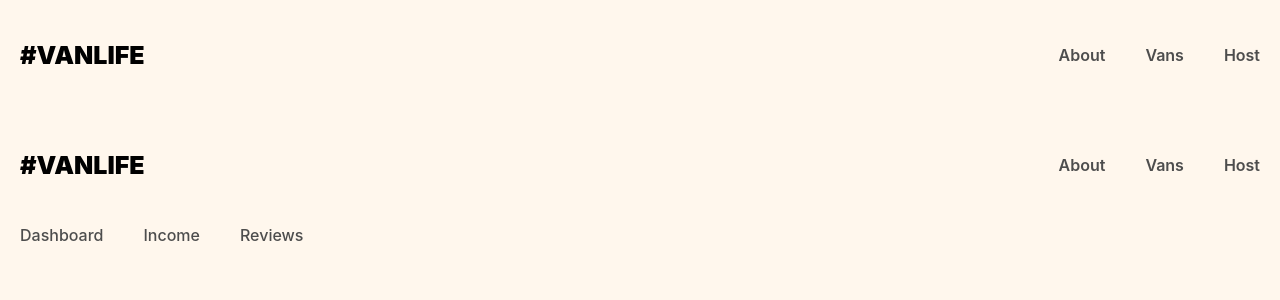
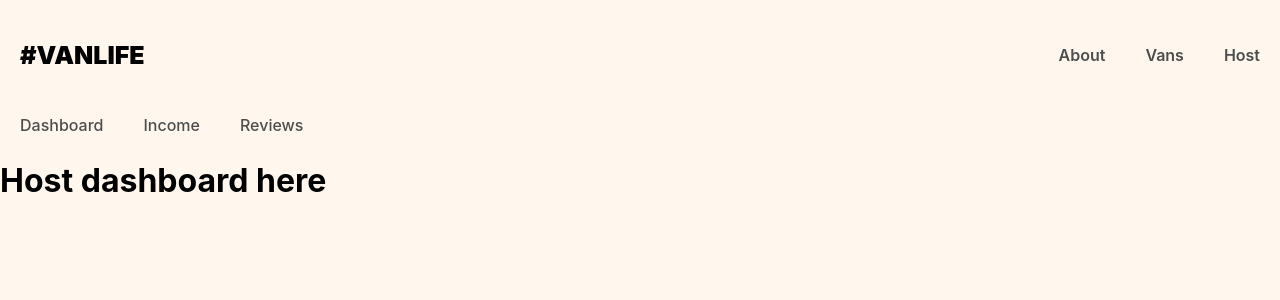
Before and after one commit to BlueElyas/react-router-6-project, a React (Vite) app: page /host in a window 1280 px wide. Shown: the top 300 px of the page. Built offline with nearby package versions, Linux system fonts and the light colour scheme; what miragejs would draw is missing.

Commit message:
add relative routing and index to app component

```diff
--- a/src/App.jsx
+++ b/src/App.jsx
@@ -15,15 +15,16 @@
   return (
     <BrowserRouter>
       <Routes>
-        <Route element={<Layout />}>
-          <Route path="/" element={<Home />} />
-          <Route path="/about" element={<About />} />
-          <Route path="/Vans" element={<Vans/>}/>
-          <Route path="/Vans/:id" element={<VanDetails/>}/>
+        <Route path="/" element={<Layout />}>
+          <Route index element={<Home />} />
+          <Route path="about" element={<About />} />
+          <Route path="Vans" element={<Vans/>}/>
+          <Route path="Vans/:id" element={<VanDetails/>}/>
 
-        <Route path="/host" element={<HostLayout />}>
-            <Route path="/host/income" element={<Income />} />
-            <Route path="/host/reviews" element={<Reviews />} />
+        <Route path="host" element={<HostLayout />}>
+            <Route index element={<Dashboard />} />
+            <Route path="income" element={<Income />} />
+            <Route path="reviews" element={<Reviews />} />
         </Route>
         </Route>
       </Routes>
--- a/src/Components/HostLayout.jsx
+++ b/src/Components/HostLayout.jsx
@@ -5,8 +5,6 @@
 export default function HostLayout() {
     return(
         <>
-            <Header/>
-
             <nav className="host-nav">
                 <Link to="/host">Dashboard</Link>
                 <Link to="/host/income">Income</Link>
--- a/src/Pages/Host/Dashboard.jsx
+++ b/src/Pages/Host/Dashboard.jsx
@@ -1,5 +1,4 @@
 import React from "react";
-import { Outlet } from "react-router-dom";
 
 export default function Dashboard() {
     return(
```
